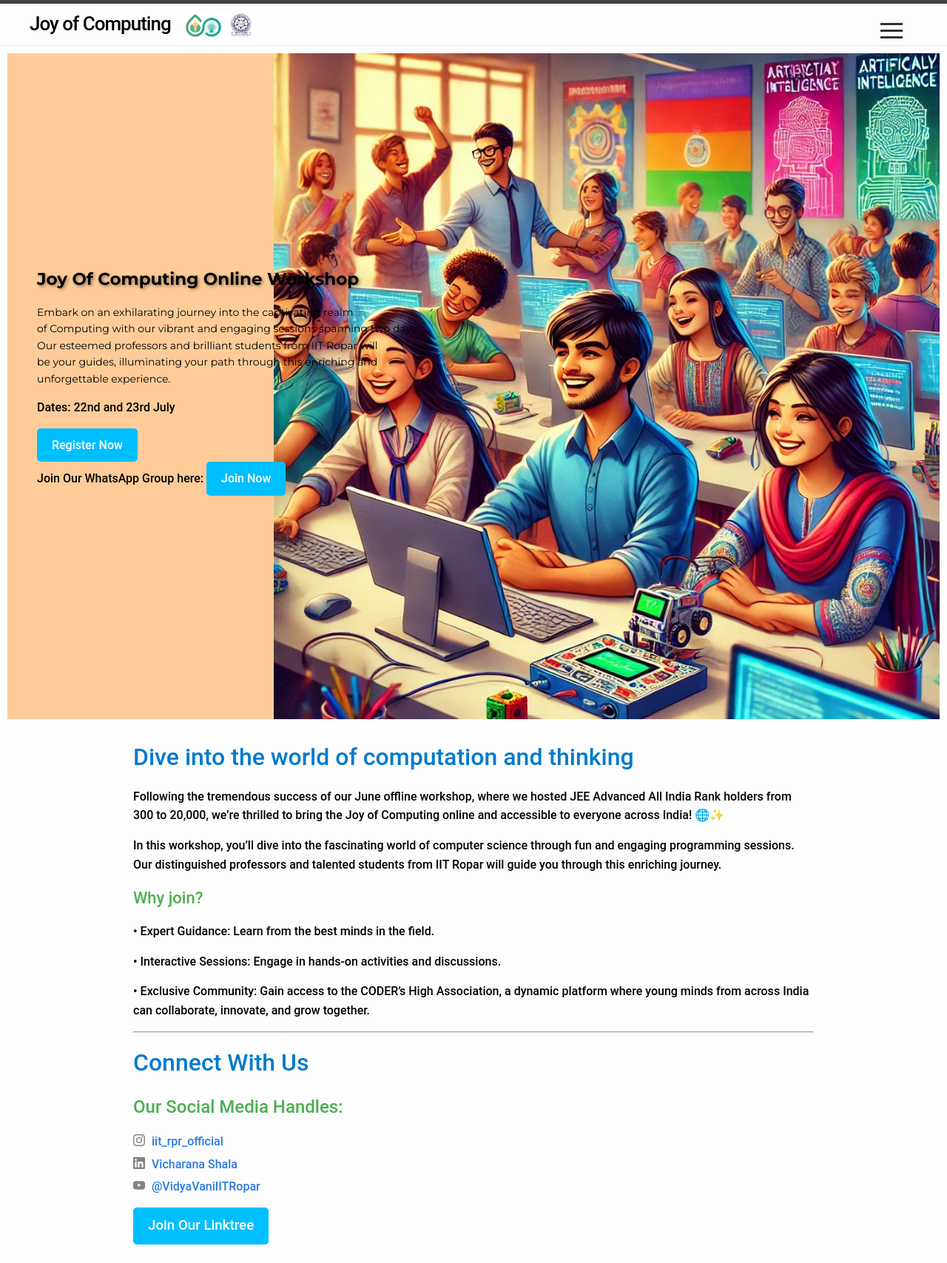
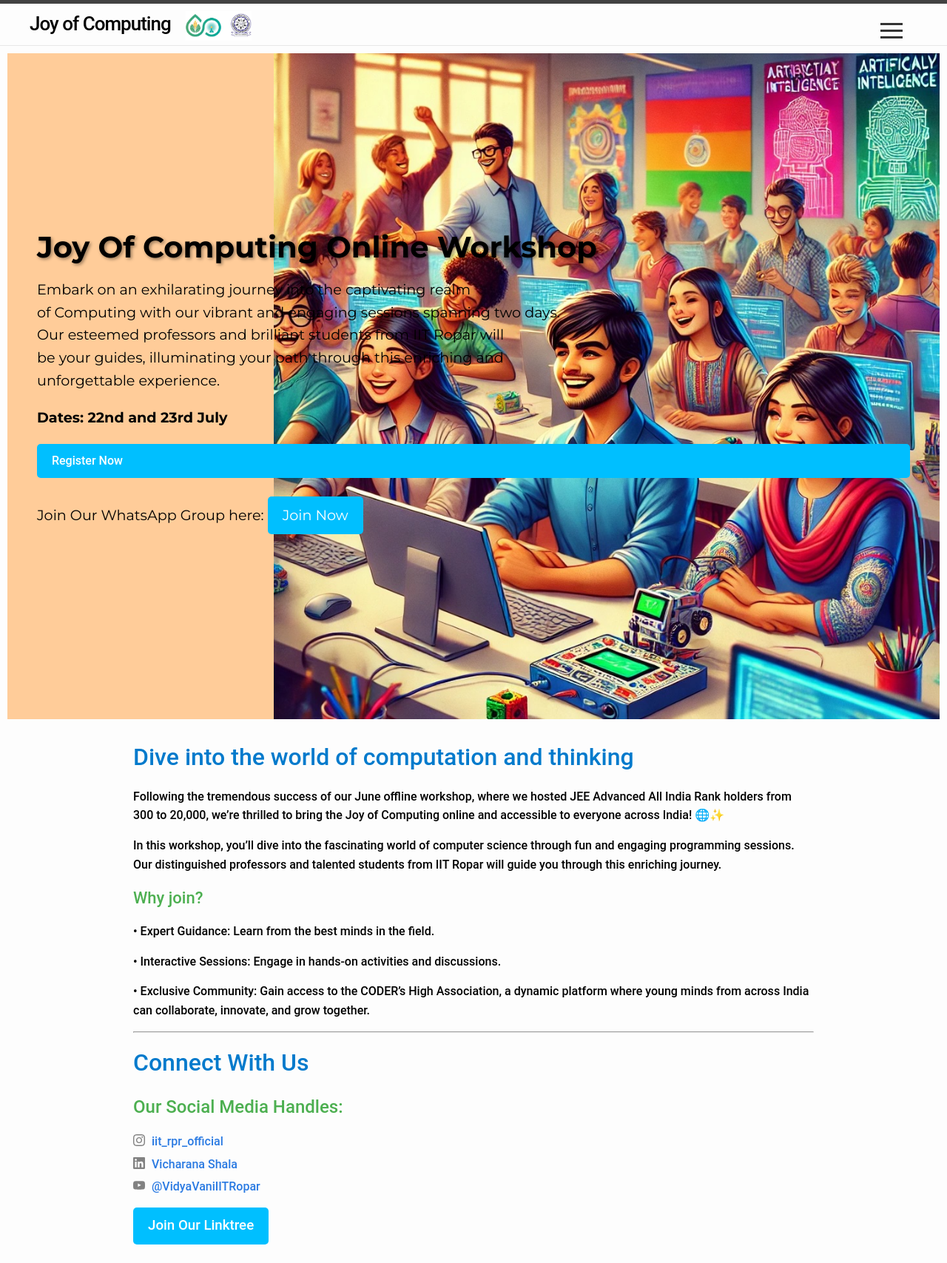
Before and after one commit to sudarshansudarshan/joc, a Jekyll site: the page built from index.markdown, in a window 1280 px wide. Shown: the whole page at 74% size. Built offline with Jekyll 4.4.1, drawn with Linux system fonts in a browser that asks for light colours.

Commit message:
Update home.html

```diff
--- a/_layouts/home.html
+++ b/_layouts/home.html
@@ -63,39 +63,38 @@ layout: default
     }
 
     .hero-section {
+      display: flex;
       width: 100%;
       height: 100vh; /* Adjust height as needed */
-      background-image: url('images/bgg1.png');
+      background-color: #ffcc99;
+      background-image: url('images/joc image.jpg');
       background-size: contain;
       background-repeat: no-repeat;
-      background-position: center top;
-      display: flex;
-      align-items: center; /* Center content vertically */
-      justify-content: left; /* Center content horizontally */
+      background-position: right top;
       color: white; /* Set default text color */
-      text-align: center; /* Center text */
-      /* margin-top: 100px; */
     }
 
-    .hero-image {
-      max-width: 100%;
-      height: auto;
+    .text-section {
+      flex: 1;
+      padding: 40px;
+      display: flex;
+      flex-direction: column;
+      justify-content: center;
     }
 
-    .hero-text {
-      margin-top: 20px;
+    .text-section h2 {
+      font-size: 2.5em; /* Larger font size for heading */
+      margin-bottom: 10px;
+      color: #000000;
+      font-family: 'Montserrat', sans-serif;
+      text-shadow: 2px 2px 4px rgba(0, 0, 0, 0.4);
     }
 
-    .hero-text h2 {
-      font-size: 2.5em; /* Larger font size for heading */
-      margin-bottom: 10px;
-      color: #FFFFFF;
-    }
-
-    .hero-text p {
+    .text-section p {
       font-size: 1.2em;
       margin-bottom: 20px;
-      color: #FFFFFF;
+      color: #000000;
+      font-family: 'Montserrat', sans-serif;
     }
 
     .btn {
@@ -112,30 +111,6 @@ layout: default
       background-color: #008CBA;
     }
 
-    .post-list-heading {
-      font-size: 1.5em;
-      margin-bottom: 20px;
-    }
-
-    .post-list li {
-      margin-bottom: 20px;
-    }
-
-    .post-meta {
-      font-size: 0.9em;
-      color: #666;
-    }
-
-    .post-link {
-      color: #333;
-      text-decoration: none;
-      transition: color 0.3s;
-    }
-
-    .post-link:hover {
-      color: #ff6600; /* Change color on hover */
-    }
-
     .content {
       text-align: left;
     }
@@ -144,8 +119,6 @@ layout: default
       width: 16px;
       height: 16px;
     }
-
-
   </style>
 </head>
 <body>
@@ -154,59 +127,26 @@ layout: default
       <h1 class="page-heading">{{ page.title }}  </h1>
     {%- endif -%}-->
 
-
-  <div class="hero-section" style="width: 100%; background-color: #ffcc99; background-image: url('images/joc image.jpg'); background-size: contain; background-repeat: no-repeat; background-position: right top;">
-    <div class="content" style="padding-left: 40px;">
-<!--       <h2 style="color: black;"><b> Joy Of Computing Online Workshop</b></h2> -->
-      <h2 style="color: black; font-family: 'Montserrat', sans-serif; font-size: 23px; text-shadow: 2px 2px 4px rgba(0, 0, 0, 0.4);"><b>Joy Of Computing Online Workshop</b></h2>
-
-      <p style="color: black; font-family: 'Montserrat', sans-serif; font-size: 14px">
+    <div class="hero-section">
+      <div class="text-section">
+        <h2><b>Joy Of Computing Online Workshop</b></h2>
+        <p>
           Embark on an exhilarating journey into the captivating realm <br>of Computing with our vibrant and engaging sessions spanning two days. <br>Our esteemed professors and brilliant students from IIT Ropar will <br>be your guides, illuminating your path through this enriching and <br>unforgettable experience.
         </p>
-
-      <p style="color: black;"><b>Dates: 22nd and 23rd July</b></p>
-
+        <p><b>Dates: 22nd and 23rd July</b></p>
         <a href="https://forms.gle/HP18PAvap6ifJ8EG8" class="btn">Register Now</a>
         <br>
-
-      <p style="color: black;">
+        <p>
           Join Our WhatsApp Group here:
           <a href="https://chat.whatsapp.com/J4Na1mTOXqY3xCPWGv64sz" class="btn">Join Now</a>
         </p>
-
       </div>
     </div>
+
     <br>
-  <div class="content" style="padding-left: 170px; padding-right: 170px ;">
+    <div class="content" style="padding-left: 170px; padding-right: 170px;">
       {{ content }}
     </div>
-
- <!-- {%- if site.posts.size > 0 -%}
-    <div class="recent-posts">
-      <h1 class="post-list-heading">Recent Posts</h1>
-      <ul class="post-list">
-        {%- for post in site.posts limit: 1 -%}
-        <li>-->
-        <!--  {%- assign date_format = site.minima.date_format | default: "%b %-d, %Y" -%}
-          <span class="post-meta">{{ post.date | date: date_format }}</span>
-
-            <a class="post-link" href="/aicamp/dashboard/">
-              <h6>
-              Matrix Mystics
-              </h6>
-            </a> -->
-
-          {%- if site.show_excerpts -%}
-            {{ post.excerpt }}
-          {%- endif -%}
-        </li>
-        {%- endfor -%}
-      </ul>
-      <!-- <a href="" class="btn">View All Posts</a> -->
-    </div>
-  {%- endif -%}
-
-
   </div>
 </body>
 </html>
```
Lines whose indentation alone changed are shown as unchanged.
